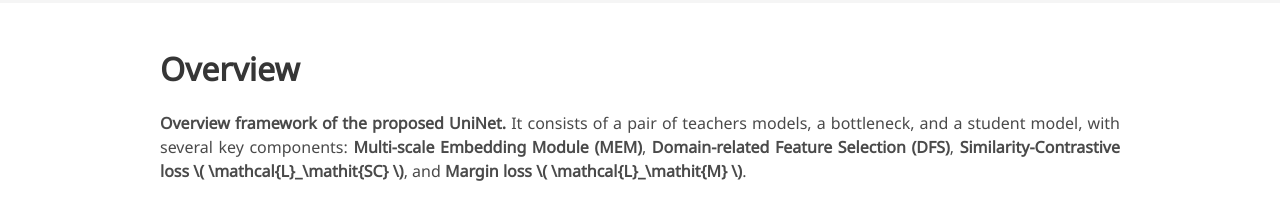
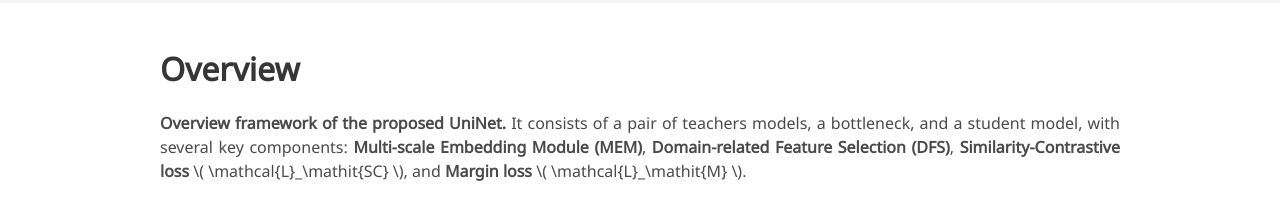
Before and after one commit to pangdatangtt/pangdaTangtt.github.io, a plain HTML site: page index.html in a window 1280 px wide. Shown: the part 1100-1297 px from the top of the page. Drawn offline with nearby package versions, Linux system fonts and the light colour scheme; some icons are missing; a web font is replaced by a local one.

Commit message:
Update index.html

```diff
--- a/index.html
+++ b/index.html
@@ -177,7 +177,7 @@
         <p>
           <b>Overview framework of the proposed UniNet.</b> It consists of a pair of teachers models, a bottleneck, and a student model, with
           several key components: <b>Multi-scale Embedding Module (MEM)</b>, <b>Domain-related Feature Selection (DFS)</b>,
-          <b>Similarity-Contrastive loss \( \mathcal{L}_\mathit{SC} \)</b>, and <b>Margin loss \( \mathcal{L}_\mathit{M} \)</b>.
+          <b>Similarity-Contrastive loss</b> \( \mathcal{L}_\mathit{SC} \), and <b>Margin loss</b> \( \mathcal{L}_\mathit{M} \).
         </p>
           <!-- First row of images -->
           <div style="display: flex; justify-content: center; gap: 20px; margin-bottom: 20px;">
```
